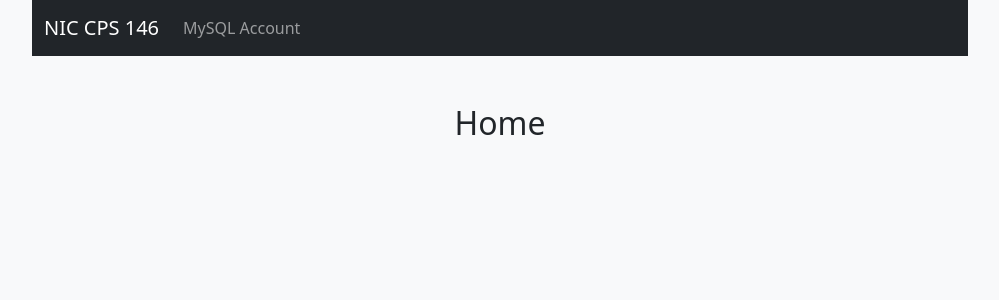
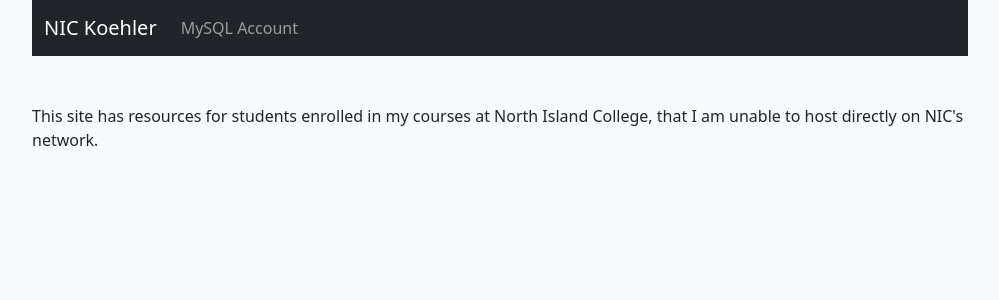
Before and after one commit to nic-koehler/NIC-CPS-146-FE, a React (Create React App) app: page / in a window 1280 px wide. Shown: the top 300 px of the page, without its empty margins (140-1139 px from the left). Built offline with nearby package versions, Linux system fonts and the light colour scheme; no server answers; what react-google-recaptcha-v3 would draw is missing.

Commit message:
final full working changes

```diff
--- a/src/App.tsx
+++ b/src/App.tsx
@@ -19,7 +19,7 @@ function App() {
       <main>
         <nav className="navbar navbar-expand navbar-dark bg-dark" aria-label="Second navbar example">
           <div className="container-fluid">
-            <Link className="navbar-brand" to="/">NIC CPS 146</Link>
+            <Link className="navbar-brand" to="/">NIC Koehler</Link>
             <button className="navbar-toggler" type="button" data-bs-toggle="collapse" data-bs-target="#navbarsExample02" aria-controls="navbarsExample02" aria-expanded="false" aria-label="Toggle navigation">
               <span className="navbar-toggler-icon"></span>
             </button>
--- a/src/Home.tsx
+++ b/src/Home.tsx
@@ -3,8 +3,10 @@ import React from 'react';
 function Home() {
   return (
     <div>
-      <div className="py-5 text-center">
-        <h2>Home</h2>
+      <div className="py-5">
+        <p>This site has resources for students enrolled in my courses
+        at North Island College, that I am unable to host directly
+        on NIC's network.</p>
       </div>
     </div>
   );
--- a/src/MySQLAccount.tsx
+++ b/src/MySQLAccount.tsx
@@ -62,7 +62,7 @@ function MySQLAccount() {
         <h2>MySQL Account</h2>
         <p>You must enter a valid "@nic.bc.ca" or "@northislandcollege.ca"
            email address. You will be emailed a link that will
-           allow you create a new MySQL account, or reset the
+           allow you to create a new MySQL account, or reset the
            password if an account already exists for your
            email address.</p>
       </div>
@@ -76,7 +76,7 @@ function MySQLAccount() {
                 <input type="email" className="form-control" id="email"
                   value={email} onChange={e => setEmail( e.target.value )}
                   required
-                  pattern=".+@nic\.bc\.ca|.+@northislandcollege\.ca" />
+                  pattern=".+@nic\.bc\.ca|.+@northislandcollege\.ca|.+@koehler.ca" />
                 <div className="invalid-feedback">
                   A valid email address is required.
                 </div>
```
